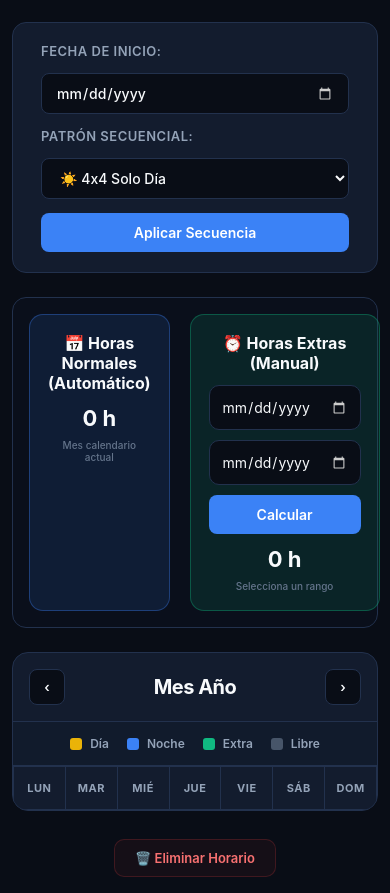
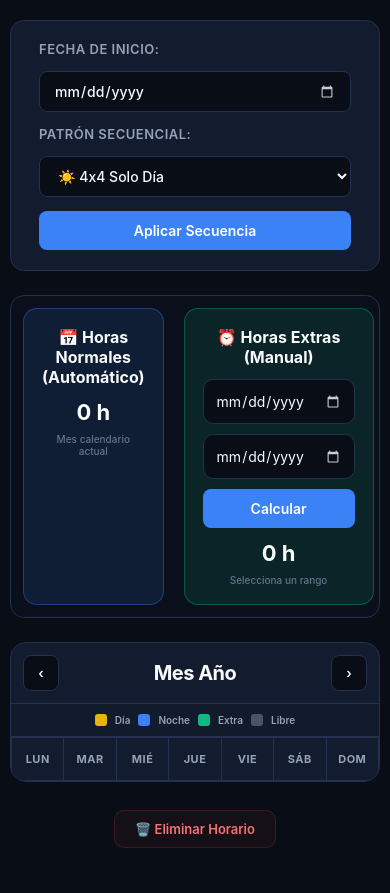
Before and after one commit to XinItho23Grr/horario-web, a plain HTML site: page calendario.html in a window 390 px wide. Shown: the part 128-1021 px from the top of the page. After the commit the page ends 990 px from the top, so only its background shows below. Drawn offline with Linux system fonts and the light colour scheme; no server answers.

Commit message:
Add files via upload

```diff
--- a/calendario.html
+++ b/calendario.html
@@ -236,13 +236,13 @@
         }
 
         .leyenda {
-            padding: 14px 24px;
+    padding: 10px;
     display: flex;
     justify-content: center;
-            gap: 18px;
+    gap: 8px; /* Reducido de 18px */
     background: rgba(15, 23, 42, 0.3);
     border-bottom: 1px solid var(--border-subtle);
-            font-size: 12px;
+    font-size: 10px; /* Reducido de 12px */
     font-weight: 600;
     color: var(--text-secondary);
     flex-wrap: wrap;
@@ -455,12 +455,18 @@
         .toast-notification.show { opacity: 1; transform: translate(-50%, -50%) scale(1); }
 
         @media (max-width: 768px) {
-            body { padding: 12px; }
+    body { padding: 10px; }
     .auto-panel, .panel-group { flex-direction: column; align-items: stretch; gap: 14px; }
     .auto-btn { width: 100%; text-align: center; }
-            .calendar-header-nav { padding: 16px; }
-            .day-cell { min-height: 84px; padding: 8px; }
-            .hours-summary { grid-template-columns: repeat(1, 1fr); gap: 10px; padding: 16px; }
+    .calendar-header-nav { padding: 12px; }
+
+    /* AJUSTES CRÍTICOS PARA EL CALENDARIO */
+    .day-cell { min-height: 60px; padding: 4px; }
+    .day-number { font-size: 11px; }
+    .turno-icon { font-size: 16px; margin: 0; }
+    .turno-hours { font-size: 8px; display: block; overflow: hidden; white-space: nowrap; text-overflow: ellipsis; }
+
+    .hours-summary { grid-template-columns: 1fr; gap: 10px; padding: 12px; }
     .bottom-actions-zone { justify-content: center; }
 }
     </style>
```
Lines whose indentation alone changed are shown as unchanged.
